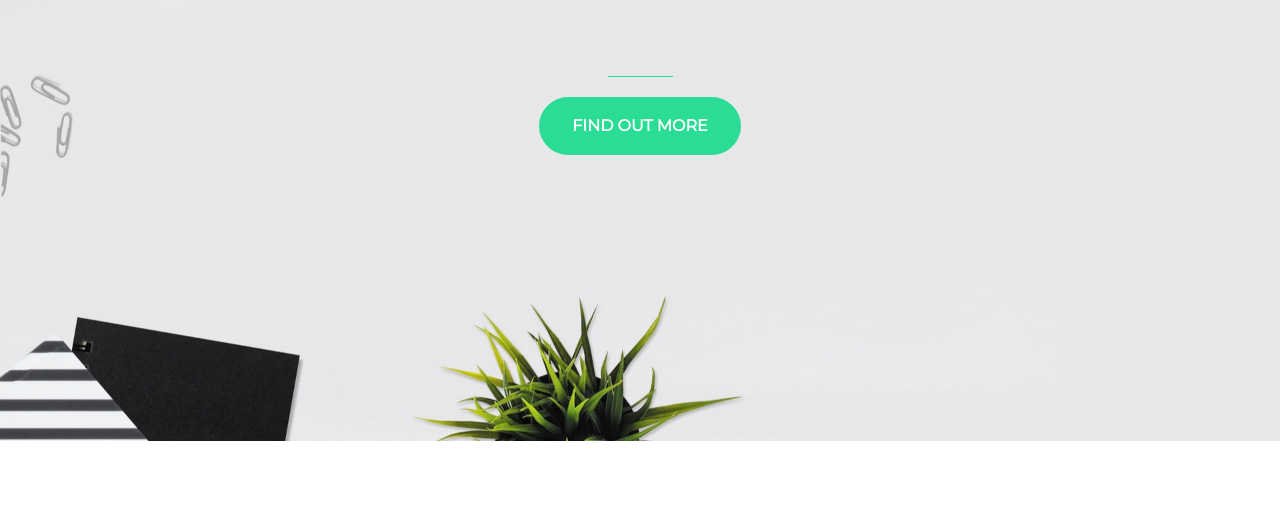
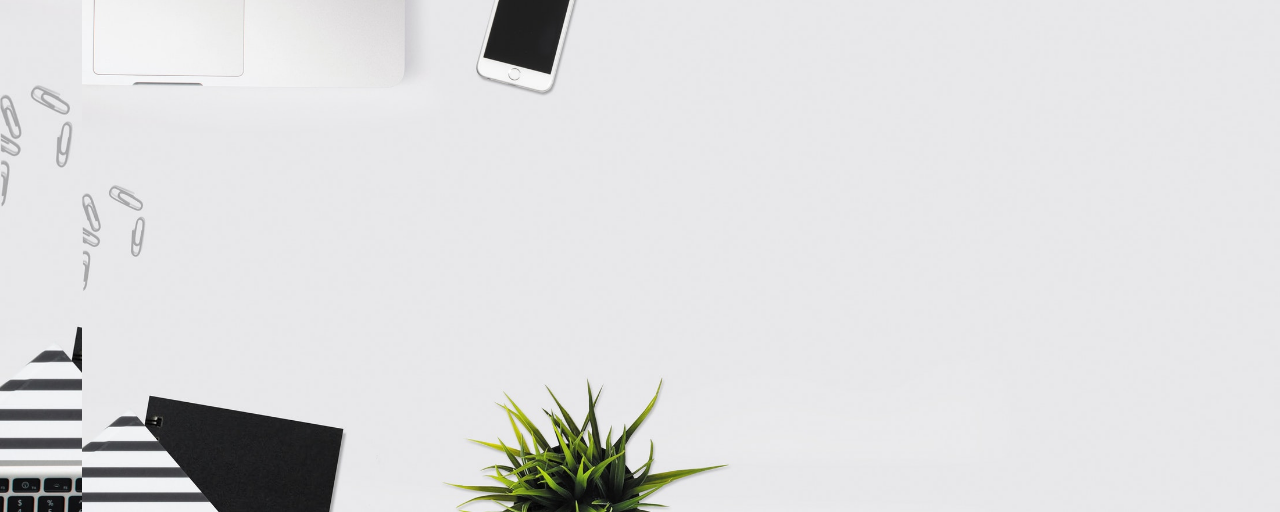
Before and after one commit to eddiestcc/Startup-of-the-year, a plain HTML site: page index.html in a window 1280 px wide. Shown: the part 359-871 px from the top of the page. Before the commit the page ends 800 px from the top, so only its background shows below. Drawn offline with nearby package versions, Linux system fonts and the light colour scheme.

Commit message:
Update index.html

```diff
--- a/index.html
+++ b/index.html
@@ -29,7 +29,7 @@
           <button class="btn btn-primary btn-xl">Find Out More</button>
         </a>
       </section>
-      <!-- <img src="header.jpg"> -->
+      <img src="header.jpg">
     </div>
   </div>
  <script src="https://cdn.jsdelivr.net/npm/bootstrap@5.1.3/dist/js/bootstrap.bundle.min.js" integrity="sha384-ka7Sk0Gln4gmtz2MlQnikT1wXgYsOg+OMhuP+IlRH9sENBO0LRn5q+8nbTov4+1p" crossorigin="anonymous"></script>
```
